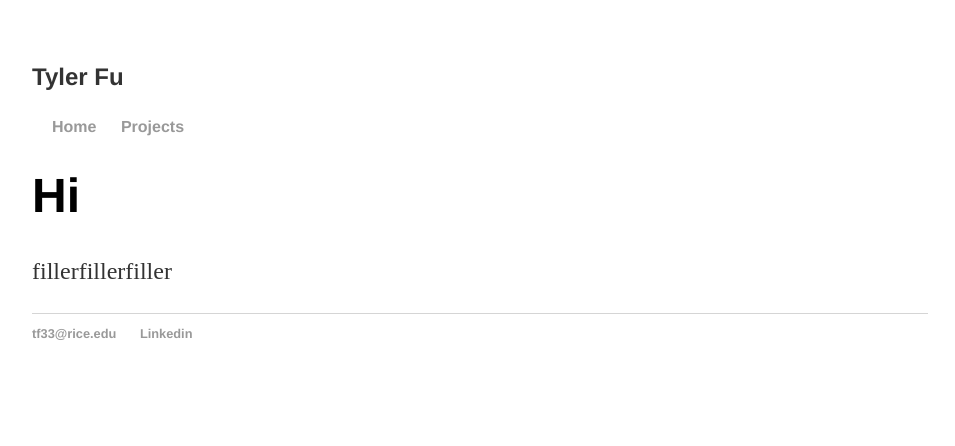
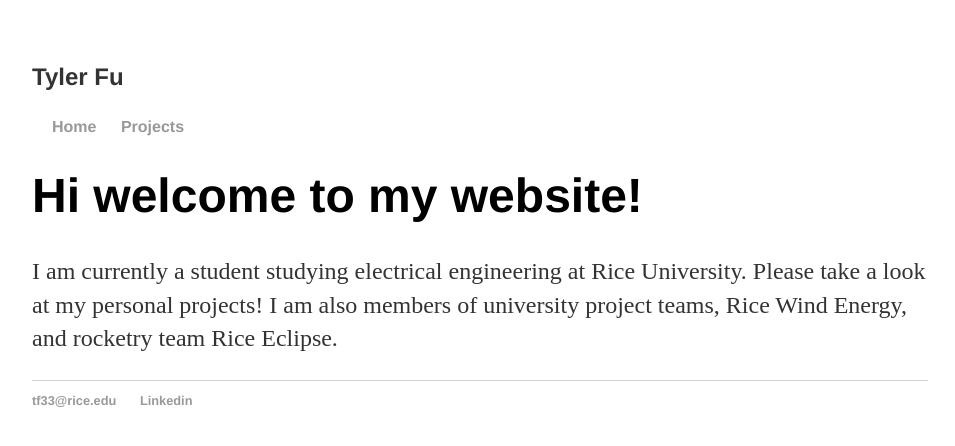
Before and after one commit to tfu1897/tfu1897.github.io, a Jekyll site: the page built from index.html, in a window 1280 px wide. Shown: the top 446 px of the page, without its empty margins (160-1115 px from the left). Built offline with Jekyll 4.4.1, drawn with Linux system fonts in a browser that asks for light colours.

Commit message:
Update index.html

```diff
--- a/index.html
+++ b/index.html
@@ -3,6 +3,6 @@ layout: default
 title: Tyler Fu
 ---
 <div class="blurb">
-	<h1>Hi </h1>
-	<p>fillerfillerfiller</p>
+	<h1>Hi welcome to my website! </h1>
+	<p>I am currently a student studying electrical engineering at Rice University. Please take a look at my personal projects!  I am also members of university project teams, Rice Wind Energy, and rocketry team Rice Eclipse. </p>
 </div><!-- /.blurb -->
```
